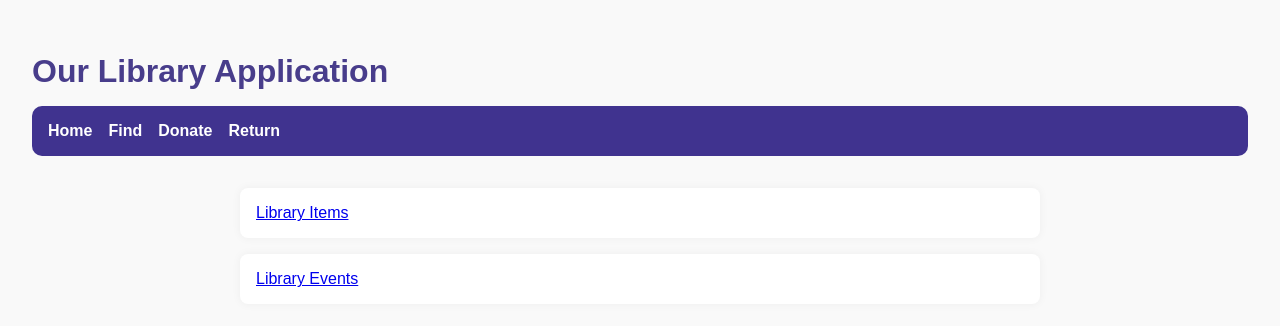
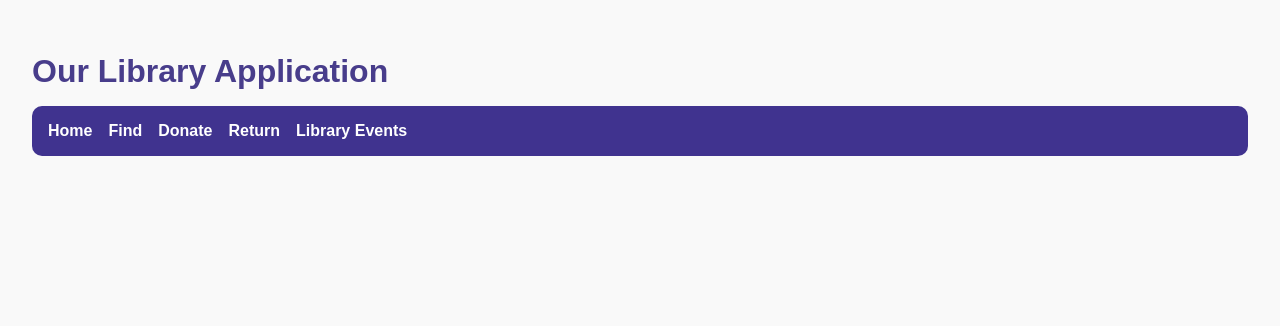
Before and after one commit to ComradeAdash/CMPT_354_project, a Flask app: page / in a window 1280 px wide. Shown: the top 326 px of the page. Run offline with Flask 3, Linux system fonts and the light colour scheme.

Commit message:
added events link on nav, removed index links

```diff
--- a/templates/base.html
+++ b/templates/base.html
@@ -13,6 +13,7 @@
         <a href="{{ url_for('find_item') }}">Find</a>
         <a href="{{ url_for('donate_item') }}">Donate</a>
         <a href="{{ url_for('return_item') }}">Return</a>
+        <a href="{{ url_for('find_event') }}">Library Events</a>
     </nav>
 
     <main>
--- a/templates/index.html
+++ b/templates/index.html
@@ -5,12 +5,4 @@
 {% endblock %}
 
 {% block body %}
-<ul>
-    <li>
-        <a href="{{ url_for('find_item') }}" >Library Items </a>
-    </li>
-    <li>
-        <a href="{{ url_for('find_event') }}">Library Events</a>
-    </li>
-</ul>
 {% endblock %}
```
